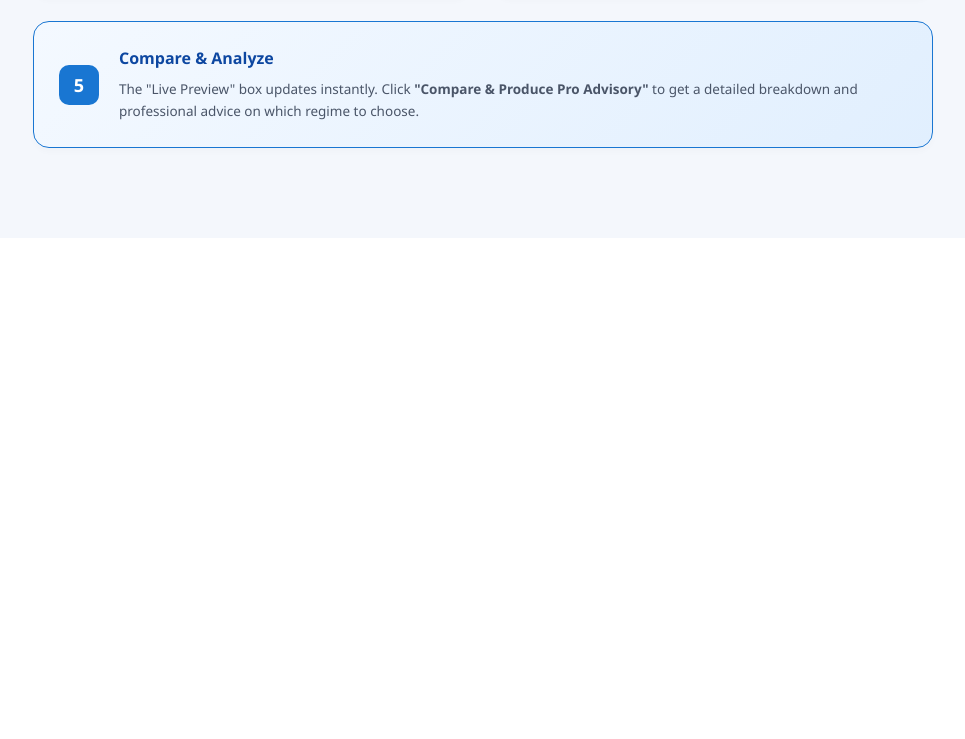
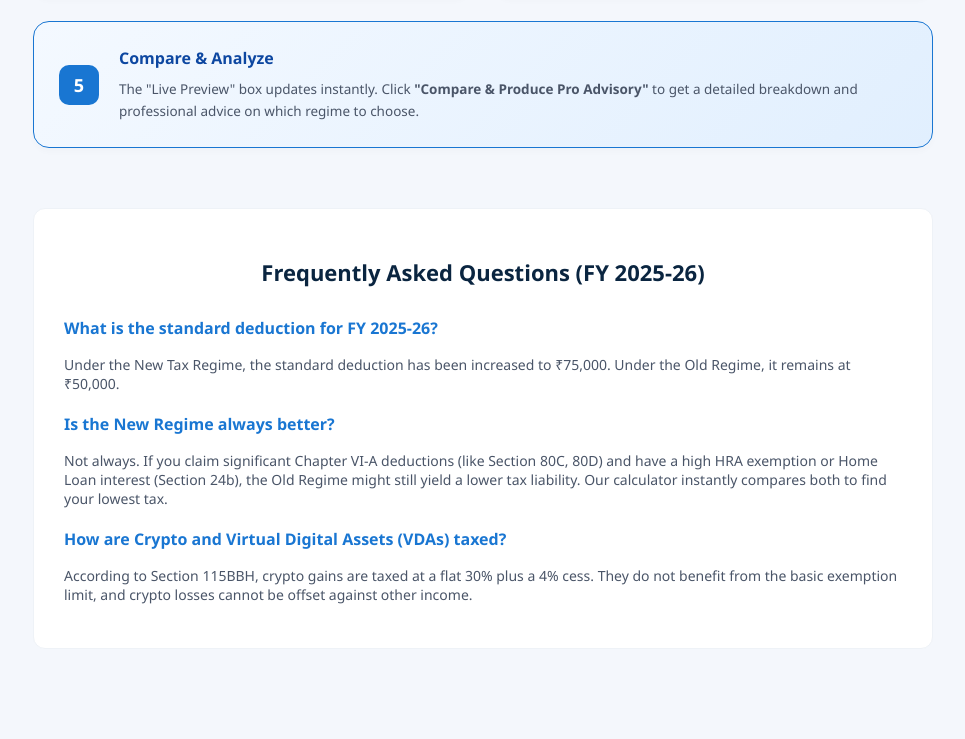
Before and after one commit to anveshsunny143007-netizen/income-tax-calculator, a FastAPI app: page / in a window 1280 px wide. Shown: the part 3506-4245 px from the top of the page, without its empty margins (157-1122 px from the left). Before the commit the page ends 3659 px from the top, so only its background shows below. Run offline with FastAPI, Linux system fonts and the light colour scheme.

Commit message:
Update index.html

```diff
--- a/templates/index.html
+++ b/templates/index.html
@@ -1,7 +1,21 @@
 <!DOCTYPE html>
 <html>
 <head>
-    <title>Income Tax Calculator - Premium Fintech Edition</title>
+    <meta charset="UTF-8">
+    <meta name="viewport" content="width=device-width, initial-scale=1.0">
+
+    <title>Income Tax Calculator FY 2025-26 (AY 2026-27) | New vs Old Regime</title>
+    <meta name="title" content="Income Tax Calculator FY 2025-26 (AY 2026-27) | New vs Old Regime">
+    <meta name="description" content="Free, accurate Indian Income Tax Calculator for FY 2025-26. Compare the New and Old tax regimes, calculate HRA, and optimize your salary structure instantly.">
+    <meta name="keywords" content="income tax calculator, tax calculator india, new tax regime calculator, old vs new tax regime, FY 2025-26 tax calculator, AY 2026-27, HRA calculator, capital gains tax calculator">
+    <meta name="robots" content="index, follow">
+    <link rel="canonical" href="https://income-tax-calculator-pajj.onrender.com/">
+
+    <meta property="og:type" content="website">
+    <meta property="og:url" content="https://income-tax-calculator-pajj.onrender.com/">
+    <meta property="og:title" content="Advanced Income Tax Optimizer FY 2025-26">
+    <meta property="og:description" content="Find out if the New or Old tax regime saves you more money. Includes Crypto, Capital Gains, and HRA optimization.">
+    <meta property="og:image" content="https://income-tax-calculator-pajj.onrender.com/static/logo.png">
     <style>
 	body { font-family: 'Segoe UI', sans-serif; background: #f4f7fc; margin: 0; padding: 0; color: #2d3436; }
 	.hero { background: linear-gradient(135deg, #0d47a1, #1976d2); color: white; padding: 50px 20px; text-align: center; }
@@ -61,6 +75,30 @@
 
     @media (max-width: 768px) { .form-grid { grid-template-columns: 1fr; } .table-grid { grid-template-columns: 1fr; } .income-section { grid-column: span 1; } .full-width { grid-column: span 1; } .container { padding: 15px; margin-top: -20px; } }
     </style>
+
+	<script type="application/ld+json">
+    {
+      "@context": "https://schema.org",
+      "@type": "WebApplication",
+      "name": "Advanced Income Tax Calculator India",
+      "url": "https://income-tax-calculator-pajj.onrender.com/",
+      "description": "Calculate and compare Indian Income Tax under the New and Old regimes for FY 2025-26. Includes deductions, HRA, and capital gains.",
+      "applicationCategory": "FinanceApplication",
+      "operatingSystem": "All",
+      "offers": {
+        "@type": "Offer",
+        "price": "0",
+        "priceCurrency": "INR"
+      },
+      "featureList": [
+        "New vs Old Regime Comparison",
+        "HRA Exemption Calculation",
+        "Crypto and Capital Gains Taxing",
+        "Marginal Relief Support"
+      ]
+    }
+    </script>
+
 </head>
 <body>
 
@@ -651,5 +689,19 @@
     }
     renderTables();
 </script>
+
+	<div class="info-card" style="margin-top: 60px; padding: 30px; background: white; border-radius: 12px; border: 1px solid #eef2f7;">
+        <h2 style="font-size: 22px; color: #0a2540;">Frequently Asked Questions (FY 2025-26)</h2>
+
+        <h3 style="font-size: 16px; color: #1976d2; margin-top: 20px;">What is the standard deduction for FY 2025-26?</h3>
+        <p style="font-size: 14px; color: #4a5568;">Under the New Tax Regime, the standard deduction has been increased to ₹75,000. Under the Old Regime, it remains at ₹50,000.</p>
+
+        <h3 style="font-size: 16px; color: #1976d2; margin-top: 20px;">Is the New Regime always better?</h3>
+        <p style="font-size: 14px; color: #4a5568;">Not always. If you claim significant Chapter VI-A deductions (like Section 80C, 80D) and have a high HRA exemption or Home Loan interest (Section 24b), the Old Regime might still yield a lower tax liability. Our calculator instantly compares both to find your lowest tax.</p>
+
+        <h3 style="font-size: 16px; color: #1976d2; margin-top: 20px;">How are Crypto and Virtual Digital Assets (VDAs) taxed?</h3>
+        <p style="font-size: 14px; color: #4a5568;">According to Section 115BBH, crypto gains are taxed at a flat 30% plus a 4% cess. They do not benefit from the basic exemption limit, and crypto losses cannot be offset against other income.</p>
+    </div>
+
 </body>
 </html>
```
